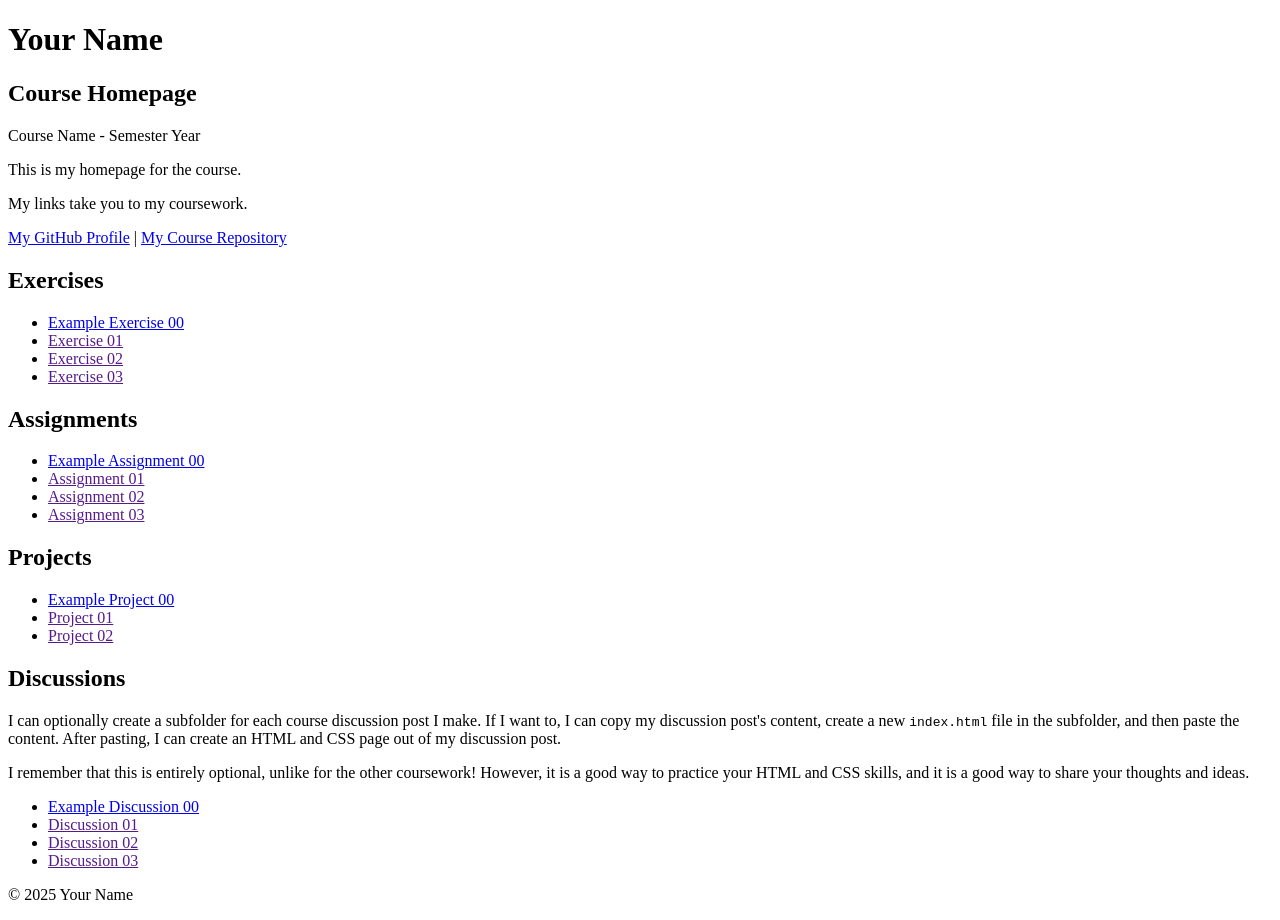
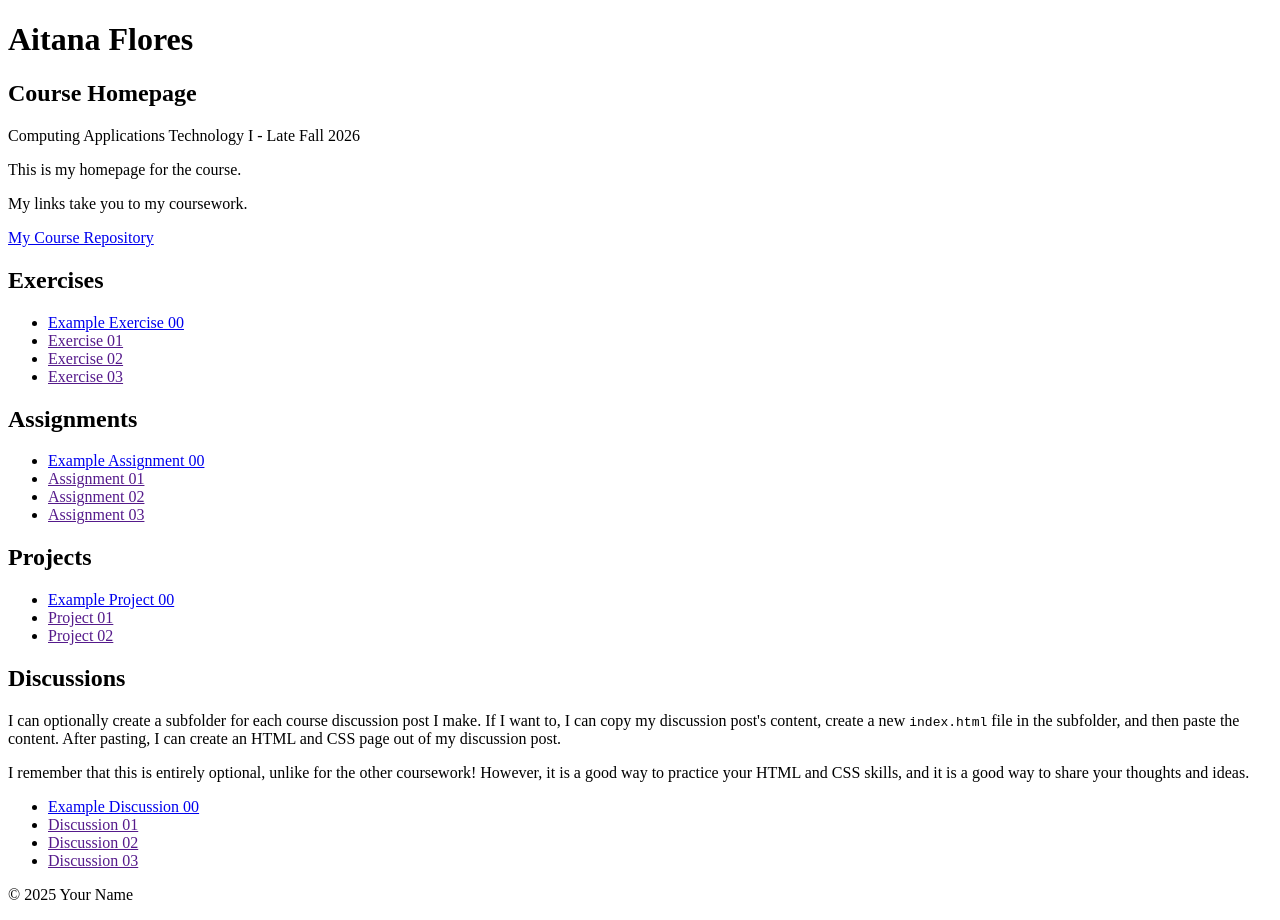
Before and after one commit to aitanaflores/alfie.project, a plain HTML site: page index.html in a window 1280 px wide. Drawn offline with Linux system fonts and the light colour scheme.

Commit message:
Update student name and course details in index.html

```diff
--- a/index.html
+++ b/index.html
@@ -43,20 +43,20 @@ Remember: You must create subfolders for each piece of coursework as the semeste
         <title>Course Homepage template</title>
         <meta charset="UTF-8" />
         <meta name="viewport" content="width=device-width, initial-scale=1.0" />
-        <title>Student Name - Course Homepage</title>
+        <title>Aitana Flores - Course Homepage</title>
     </head>
 
     <body>
         <header>
-            <h1>Your Name</h1>
+            <h1>Aitana Flores</h1>
             <h2>Course Homepage</h2>
-            <p>Course Name - Semester Year</p>
+            <p> Computing Applications Technology I - Late Fall 2026</p>
             <p>This is my homepage for the course.</p>
             <p>My links take you to my coursework.</p>
             <nav>
-                <a href="https://github.com/your-username">My GitHub Profile</a>
+                <a href="https://github.com/aitanaflores</a>
                 |
-                <a href="https://github.com/your-username/your-repo-name">
+                <a href="https://github.com/aitanaflores">
                     My Course Repository
                 </a>
             </nav>
```
